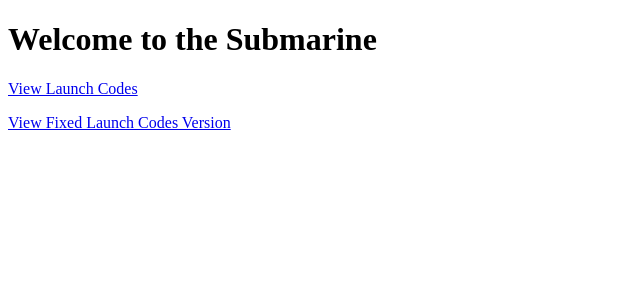
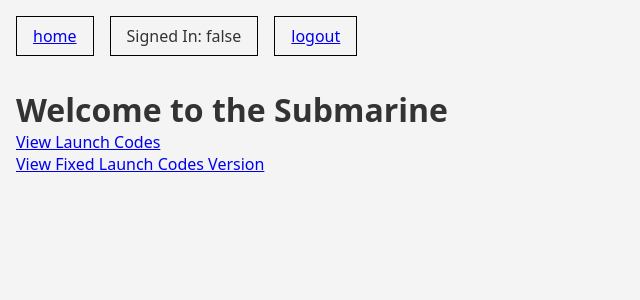
Before and after one commit to thebjorn/yellow-submarine, a SvelteKit app: page / in a window 1280 px wide. Shown: the top 300 px of the page, without its empty margins (0-640 px from the left). Built offline with nearby package versions, Linux system fonts and the light colour scheme; no server answers.

Commit message:
svelte 5 + move login/logout to "appshell"

```diff
--- a/src/app.html
+++ b/src/app.html
@@ -4,6 +4,29 @@
 		<meta charset="utf-8" />
 		<link rel="icon" href="%sveltekit.assets%/favicon.png" />
 		<meta name="viewport" content="width=device-width" />
+		<style>
+			/* reset */
+			* {
+				box-sizing: border-box;
+				margin: 0;
+				padding: 0;
+			}
+			html {
+				font-family: system-ui, -apple-system, BlinkMacSystemFont, 'Segoe UI', Roboto, Oxygen, Ubuntu, Cantarell, 'Open Sans', 'Helvetica Neue', sans-serif;
+				background-color: #f4f4f4;
+				color: #333;
+				font-size: 16px;
+			}
+			body {
+				padding: 1rem;
+			}
+			h1>small {
+				font-size: 0.5em;
+				color: #666;
+				margin-left: 0.5em;
+			}
+
+		</style>
 		%sveltekit.head%
 	</head>
 	<body>
--- a/src/lib/auth.js
+++ b/src/lib/auth.js
@@ -1,19 +1,20 @@
 import { redirect } from '@sveltejs/kit';
+
+const COOKIE_NAME = 'signedIn';
 
 const COOKIE_OPTS = {
     httpOnly: true,
     path: '/'
 };
-export const login = (event) => {
-    event.cookies.set('signedIn', 'yes', COOKIE_OPTS);
-};
 
-export const logout = (event) => {
-    event.cookies.delete('signedIn', COOKIE_OPTS);
-};
+export const login = event => event.cookies.set(COOKIE_NAME, 'yes', COOKIE_OPTS);
 
-export const gateAuthenticated = (event) => {
-    const signedIn = event.cookies.get('signedIn') === 'yes';
+export const logout = event => event.cookies.delete(COOKIE_NAME, COOKIE_OPTS);
+
+export const isAuthenticated = event => event.cookies.get(COOKIE_NAME) === 'yes';
+
+export const login_required = (event) => {
+    const signedIn = event.cookies.get(COOKIE_NAME) === 'yes';
     if (!signedIn) {
         const location = event.url.pathname;
         throw redirect(307, `/sign-in?redirect=${location}`);
--- a/src/lib/db.js
+++ b/src/lib/db.js
@@ -3,12 +3,15 @@
 export const getLaunchCodeListResult = (params) => {
     const rpp = 10;
     const numPages = Math.ceil(launchCodes.length / rpp);
+
     let page = parseInt(params.get('page'));
     if (Number.isNaN(page)) {
         page = 1;
     }
     page = Math.max(1, Math.min(numPages, page));
+
     const records = launchCodes.slice((page - 1) * rpp, page * rpp);
+
     return {
         page,
         numPages,
--- /dev/null
+++ b/src/routes/+layout.server.js
@@ -0,0 +1,6 @@
+import { isAuthenticated } from '$lib/auth.js';
+
+export const load = (event) => {
+    const signedIn = isAuthenticated(event);
+    return { signedIn };
+};
--- /dev/null
+++ b/src/routes/+layout.svelte
@@ -0,0 +1,30 @@
+<script>
+    import { page } from "$app/stores";
+    export let data;
+    $: signedIn = data.signedIn;
+    $: console.log('signedIn', signedIn);
+</script>
+
+<header>
+    <nav>
+        <a href="/">home</a>
+        <span>Signed In: {JSON.stringify(signedIn)}</span>
+        <a href="/logout?next=qq">logout</a>
+    </nav>
+</header>
+
+<slot/>
+
+<style>
+
+    header>nav {
+        display: flex;
+        gap: 1rem;
+        margin-bottom: 2rem;
+    }
+
+    header>nav>* {
+        border: 1px solid #000;
+        padding: 0.5rem 1rem;
+    }
+</style>
--- a/src/routes/launch-codes-fixed/+page.server.js
+++ b/src/routes/launch-codes-fixed/+page.server.js
@@ -1,7 +1,7 @@
 import { getLaunchCodeListResult } from '$lib/db';
-import { gateAuthenticated } from '$lib/auth';
+import { login_required } from '$lib/auth';
 
 export const load = (event) => {
-	const signedIn = gateAuthenticated(event);
+	const signedIn = login_required(event);
 	return { list: getLaunchCodeListResult(event.url.searchParams), signedIn };
 };
--- a/src/routes/launch-codes/+layout.server.js
+++ b/src/routes/launch-codes/+layout.server.js
@@ -1,6 +1,6 @@
-import { gateAuthenticated } from '$lib/auth';
+import { login_required } from '$lib/auth';
 
 export const load = (event) => {
-    const signedIn = gateAuthenticated(event);
+    const signedIn = login_required(event);
     return { signedIn };
 };
--- a/src/routes/launch-codes/+page.server.js
+++ b/src/routes/launch-codes/+page.server.js
@@ -1,4 +1,7 @@
 import { getLaunchCodeListResult } from '$lib/db';
+
 export const load = (event) => {
-    return { list: getLaunchCodeListResult(event.url.searchParams) };
+    return {
+        resultset: getLaunchCodeListResult(event.url.searchParams)
+    };
 };
--- a/svelte.config.js
+++ b/svelte.config.js
@@ -1,5 +1,5 @@
 import adapter from '@sveltejs/adapter-auto';
-import { vitePreprocess } from '@sveltejs/kit/vite';
+import { vitePreprocess } from '@sveltejs/vite-plugin-svelte'
 
 /** @type {import('@sveltejs/kit').Config} */
 const config = {
```
Also changed, not shown: package.json (+9 -9 lines), src/routes/launch-codes/+page.svelte (+45 -12 lines), 1 other file (tests, documents, lock files or other folders).
